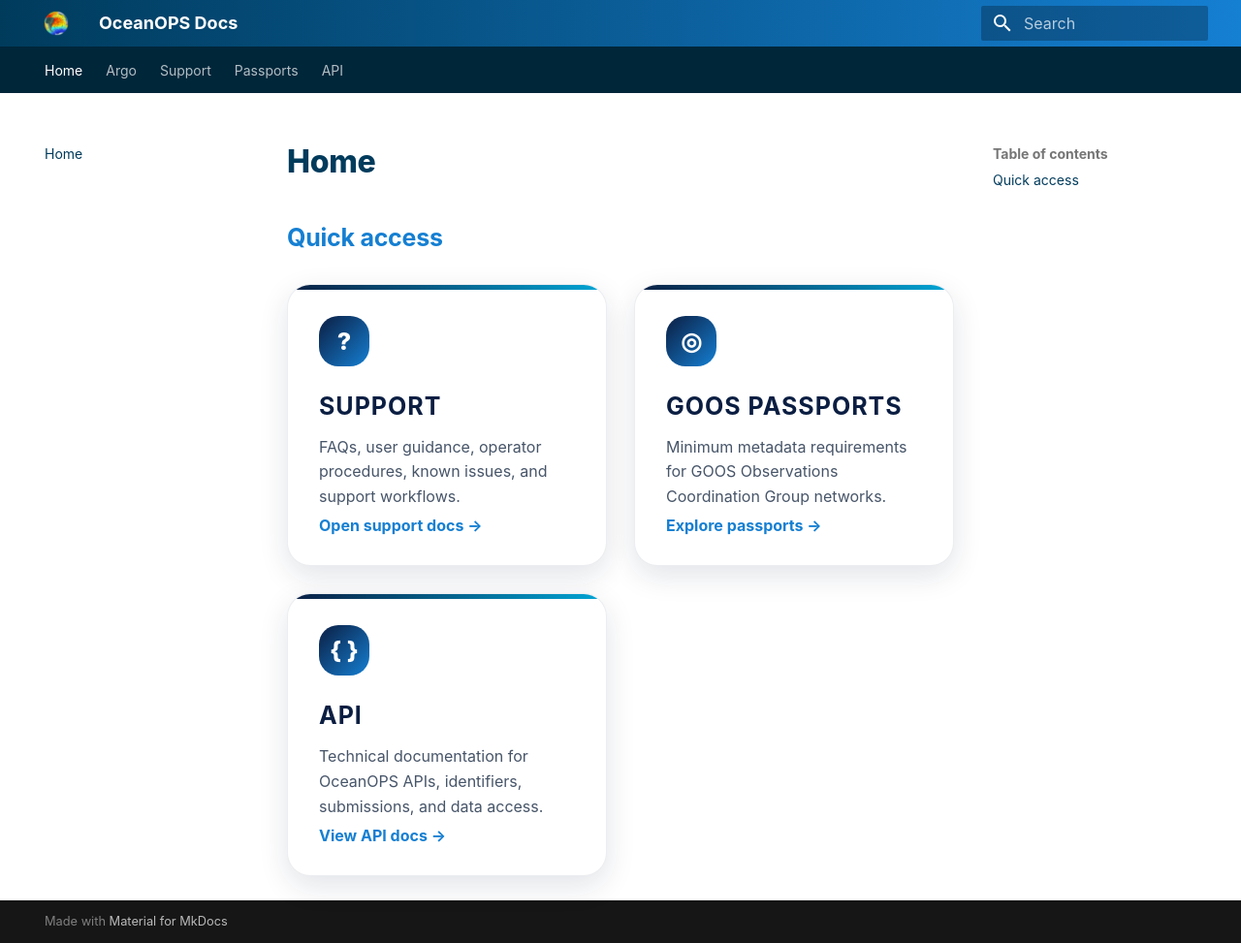
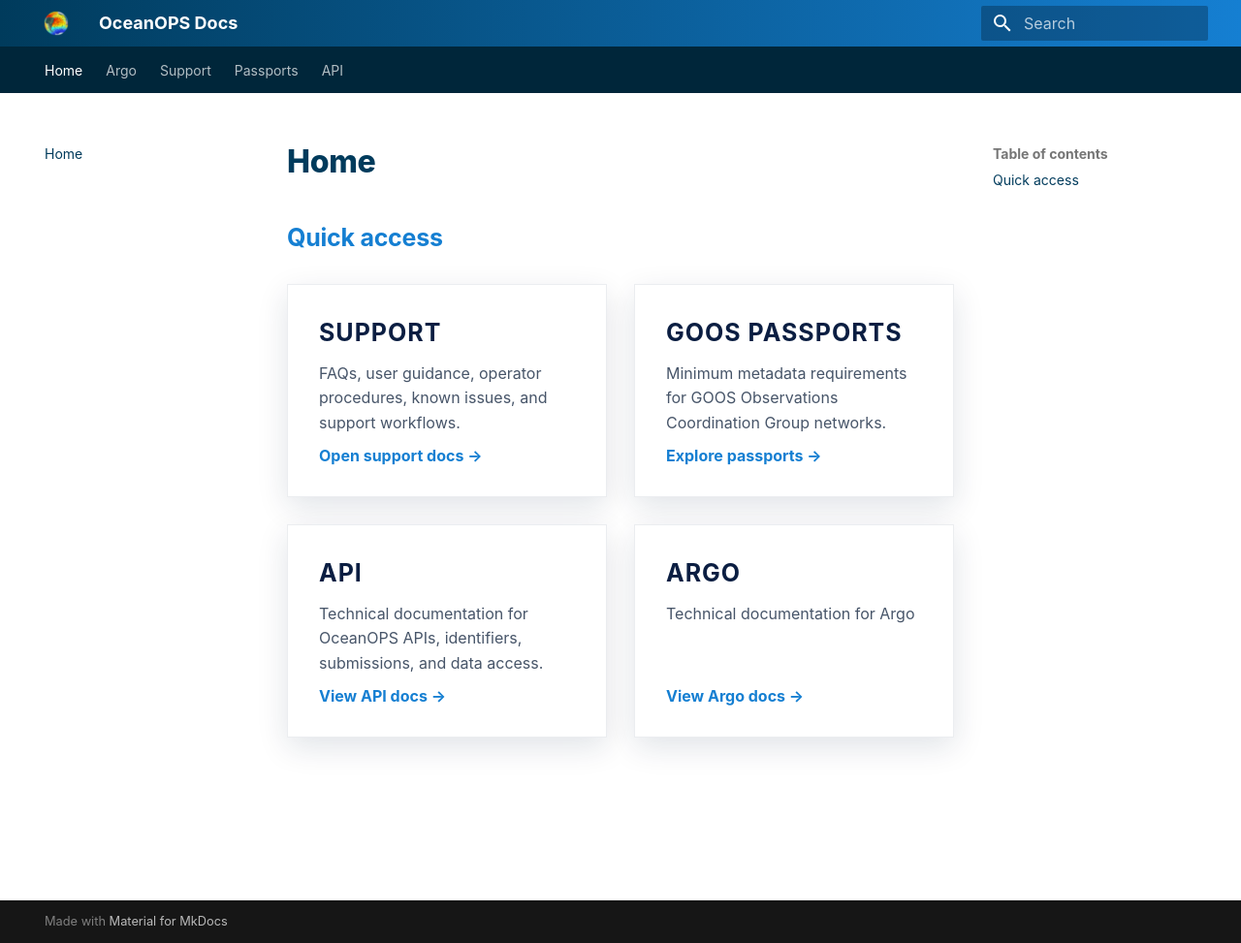
Before and after one commit to OceanOPS/oceanops-docs, an MkDocs documentation site: the page built from docs/index.md, in a window 1280 px wide and 973 px high. Shown: the whole window at 97% size. Built offline with MkDocs 1.6.1 and Material for MkDocs 9.7.7, drawn with Linux system fonts in a browser that asks for light colours; some web fonts are replaced.

Commit message:
feat: home page cards style

```diff
--- a/docs/index.md
+++ b/docs/index.md
@@ -4,24 +4,27 @@
 <div class="cards">
 
 <a class="home-card" href="support/">
-<div class="card-icon">?</div>
 <h2>Support</h2>
 <p>FAQs, user guidance, operator procedures, known issues, and support workflows.</p>
 <span>Open support docs →</span>
 </a>
 
 <a class="home-card" href="oceanmeta/">
-<div class="card-icon">◎</div>
 <h2>GOOS Passports</h2>
 <p>Minimum metadata requirements for GOOS Observations Coordination Group networks.</p>
 <span>Explore passports →</span>
 </a>
 
 <a class="home-card" href="api/">
-<div class="card-icon">{ }</div>
 <h2>API</h2>
 <p>Technical documentation for OceanOPS APIs, identifiers, submissions, and data access.</p>
 <span>View API docs →</span>
 </a>
 
+<a class="home-card" href="argo/">
+<h2>Argo</h2>
+<p>Technical documentation for Argo</p>
+<span>View Argo docs →</span>
+</a>
+
 </div>
--- a/docs/stylesheets/oceanops.css
+++ b/docs/stylesheets/oceanops.css
@@ -97,21 +97,13 @@
   overflow: hidden;
   padding: 1.6rem;
   min-height: 220px;
-  border-radius: 1.2rem;
+  border-radius: 0rem;
   background: white;
   color: #0b1e42 !important;
   text-decoration: none !important;
   box-shadow: 0 10px 30px rgba(11, 30, 66, 0.12);
   border: 1px solid rgba(11, 30, 66, 0.08);
   transition: transform 0.18s ease, box-shadow 0.18s ease, border-color 0.18s ease;
-}
-
-.home-card::before {
-  content: "";
-  position: absolute;
-  inset: 0;
-  height: 5px;
-  background: linear-gradient(90deg, #0b1e42, #00a6d6);
 }
 
 .home-card:hover {
```
